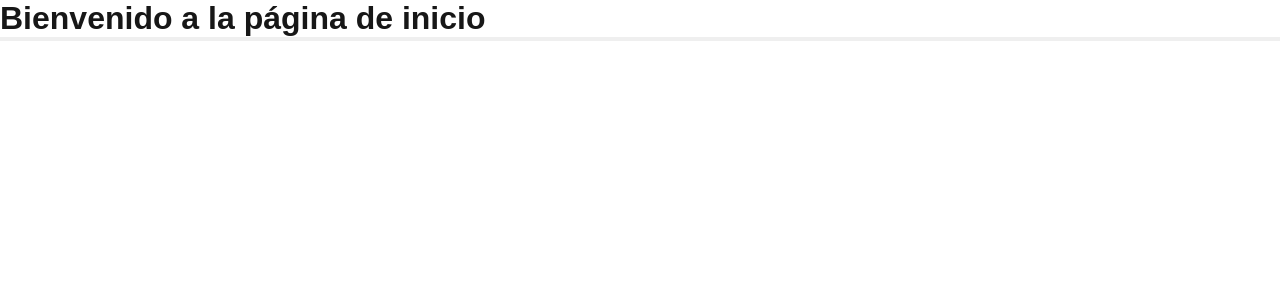
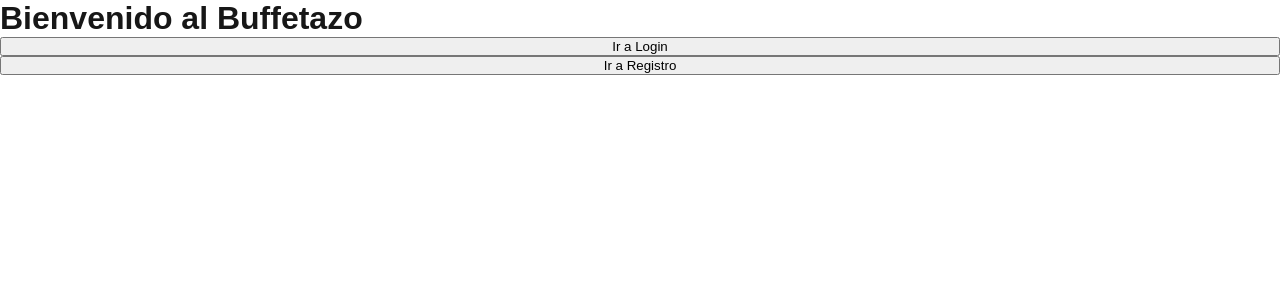
Before and after one commit to PioIX/2026-TPF-G17, a Next.js app in the folder Frontend/: page /Inicio in a window 1280 px wide. Shown: the top 300 px of the page. Built offline with nearby package versions, Linux system fonts and the light colour scheme.

Commit message:
hacemos la paguina para elegir registro o login

```diff
--- a/Frontend/src/app/Inicio/page.js
+++ b/Frontend/src/app/Inicio/page.js
@@ -1,14 +1,12 @@
-"use client";
 
-import Logout from "@/components/Logout";
-import { useEffect, useState } from "react";
-
-
+import { useRouter } from "next/navigation";
 export default function Inicio() {
+    const router = useRouter();
     return (
         <>
-        <h1>Bienvenido a la página de inicio</h1>
-        <Logout />
+        <h1>Bienvenido al Buffetazo</h1>
+        <button onClick={() => router.push("/Login")}>Ir a Login</button>
+        <button onClick={() => router.push("/Registro")}>Ir a Registro</button>
         </>
     )
 }
--- a/Frontend/src/app/Login/page.js
+++ b/Frontend/src/app/Login/page.js
@@ -21,7 +21,7 @@ export default function Login() {
 
       if (data.ok) {
         alert("¡Bienvenido!");
-        router.push("/Inicio");
+        router.push("/Home");
       } else {
         alert("Error: " + (data.mensaje || "Intente nuevamente"));
       }
```
Also changed, not shown: Frontend/src/app/Home/page.js (added, +14 -0 lines).
